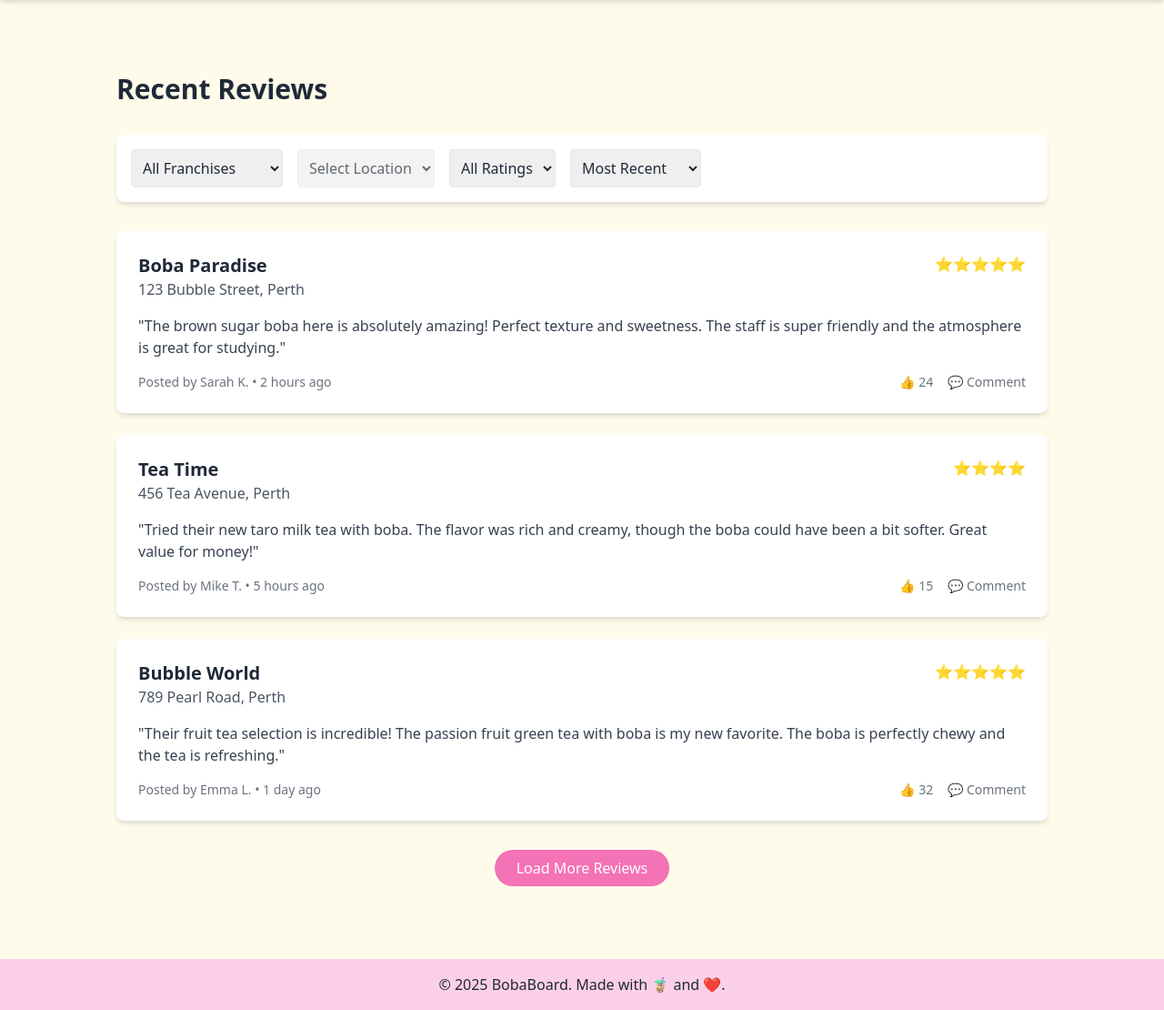
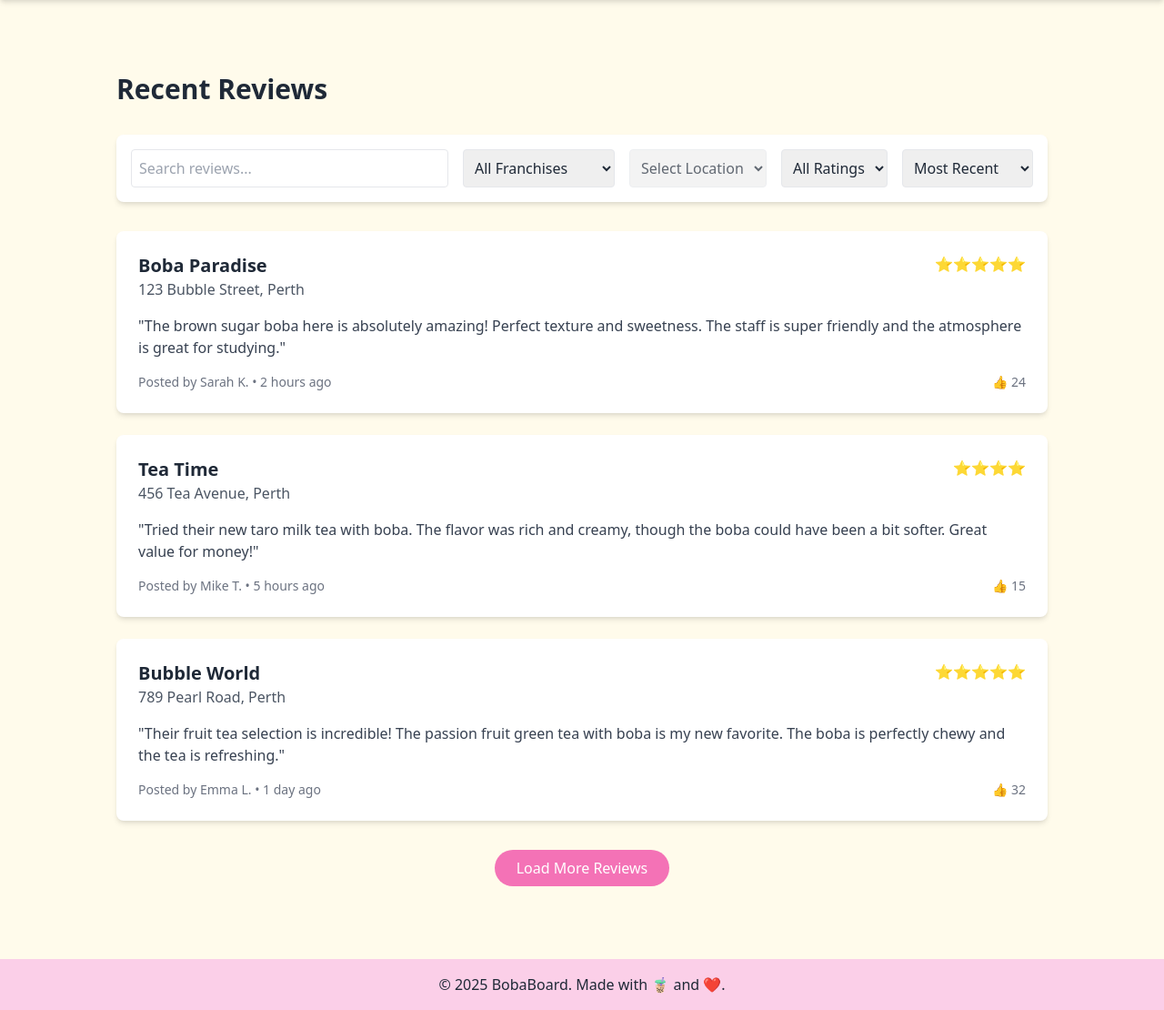
Before and after one commit to mrtwiggy/CITS3403_group_project, a Flask app: page /recent_reviews in a window 1280 px wide. Shown: the part 64-1174 px from the top of the page at 91% size. Run offline with Flask 3, Linux system fonts and the light colour scheme; a user stored in the database is signed in; parts of the project's set-up code (start-up, migrations or seed data) failed here and were passed over.

Commit message:
Added navbar animations, removed skeleton example review in the 'upload reviews' page, moved log out button in dashboard, changed the site to redirect logged out users to the landing page.

```diff
--- a/routes.py
+++ b/routes.py
@@ -63,7 +63,7 @@ def update_profile_pic():
 @login_required
 def logout():
     logout_user()
-    return redirect(url_for('login'))
+    return redirect(url_for('index'))
 
 @app.route('/')
 def index():
--- a/static/css/styles.css
+++ b/static/css/styles.css
@@ -3,13 +3,13 @@
 /* Global styles */
 
 /* Navigation link hover animation */
-nav a {
+header nav a {
     position: relative;
     text-decoration: none;
     transition: color 0.3s ease;
 }
 
-nav a::after {
+header nav a::after {
     content: '';
     position: absolute;
     width: 0;
@@ -20,6 +20,6 @@ nav a::after {
     transition: width 0.3s ease;
 }
 
-nav a:hover::after {
+header nav a:hover::after {
     width: 100%;
 }
--- a/templates/base.html
+++ b/templates/base.html
@@ -5,6 +5,7 @@
     <meta name="viewport" content="width=device-width, initial-scale=1.0">
     <title>{% block title %}BobaBoard{% endblock %}</title>
     <link rel="stylesheet" href="https://cdn.jsdelivr.net/npm/tailwindcss@2.2.19/dist/tailwind.min.css">
+    <link rel="stylesheet" href="{{ url_for('static', filename='css/styles.css') }}">
     {% block extra_css %}{% endblock %}
 </head>
 <body class="bg-yellow-50 text-gray-800 min-h-screen flex flex-col">
--- a/templates/recent_reviews.html
+++ b/templates/recent_reviews.html
@@ -9,6 +9,14 @@
     <!-- Review Filters -->
     <div class="bg-white p-4 rounded-lg shadow-md mb-8">
         <div class="flex flex-wrap gap-4">
+            <!-- Search Bar -->
+            <div class="w-full md:w-auto flex-grow">
+                <input type="text"
+                       id="review-search"
+                       placeholder="Search reviews..."
+                       class="w-full p-2 border rounded focus:outline-none focus:ring-2 focus:ring-pink-500"
+                       onkeyup="filterReviews()">
+            </div>
             <select id="franchise-select" class="p-2 border rounded" onchange="updateLocations()">
                 <option value="">All Franchises</option>
                 <option value="Boba Boba">Boba Boba</option>
@@ -42,9 +50,9 @@
     </div>
 
     <!-- Reviews List -->
-    <div class="space-y-6">
+    <div class="space-y-6" id="reviews-container">
         <!-- Review 1 -->
-        <div class="bg-white p-6 rounded-lg shadow-md">
+        <div class="bg-white p-6 rounded-lg shadow-md review-card">
             <div class="flex justify-between items-start mb-4">
                 <div>
                     <h3 class="text-xl font-semibold">Boba Paradise</h3>
@@ -56,17 +64,23 @@
             <div class="flex justify-between items-center text-sm text-gray-500">
                 <span>Posted by Sarah K. • 2 hours ago</span>
                 <div class="flex items-center space-x-4">
+                    {% if current_user.is_authenticated %}
+                        <button class="flex items-center space-x-1 hover:text-pink-500">
+                            <span>👍</span>
+                            <span>24</span>
+                        </button>
+                    {% else %}
                         <button class="flex items-center space-x-1 hover:text-pink-500" onclick="showLoginPrompt()">
                             <span>👍</span>
                             <span>24</span>
                         </button>
-                    <button class="hover:text-pink-500" onclick="showLoginPrompt()">💬 Comment</button>
+                    {% endif %}
                 </div>
             </div>
         </div>
 
         <!-- Review 2 -->
-        <div class="bg-white p-6 rounded-lg shadow-md">
+        <div class="bg-white p-6 rounded-lg shadow-md review-card">
             <div class="flex justify-between items-start mb-4">
                 <div>
                     <h3 class="text-xl font-semibold">Tea Time</h3>
@@ -78,17 +92,23 @@
             <div class="flex justify-between items-center text-sm text-gray-500">
                 <span>Posted by Mike T. • 5 hours ago</span>
                 <div class="flex items-center space-x-4">
+                    {% if current_user.is_authenticated %}
+                        <button class="flex items-center space-x-1 hover:text-pink-500">
+                            <span>👍</span>
+                            <span>15</span>
+                        </button>
+                    {% else %}
                         <button class="flex items-center space-x-1 hover:text-pink-500" onclick="showLoginPrompt()">
                             <span>👍</span>
                             <span>15</span>
                         </button>
-                    <button class="hover:text-pink-500" onclick="showLoginPrompt()">💬 Comment</button>
+                    {% endif %}
                 </div>
             </div>
         </div>
 
         <!-- Review 3 -->
-        <div class="bg-white p-6 rounded-lg shadow-md">
+        <div class="bg-white p-6 rounded-lg shadow-md review-card">
             <div class="flex justify-between items-start mb-4">
                 <div>
                     <h3 class="text-xl font-semibold">Bubble World</h3>
@@ -100,35 +120,45 @@
             <div class="flex justify-between items-center text-sm text-gray-500">
                 <span>Posted by Emma L. • 1 day ago</span>
                 <div class="flex items-center space-x-4">
+                    {% if current_user.is_authenticated %}
+                        <button class="flex items-center space-x-1 hover:text-pink-500">
+                            <span>👍</span>
+                            <span>32</span>
+                        </button>
+                    {% else %}
                         <button class="flex items-center space-x-1 hover:text-pink-500" onclick="showLoginPrompt()">
                             <span>👍</span>
                             <span>32</span>
                         </button>
-                    <button class="hover:text-pink-500" onclick="showLoginPrompt()">💬 Comment</button>
+                    {% endif %}
                 </div>
             </div>
         </div>
     </div>
 
-    <!-- Load More Button -->
+    <!-- Load More Button - Only show for authenticated users -->
+    {% if current_user.is_authenticated %}
     <div class="text-center mt-8">
-        <button class="bg-pink-400 text-white py-2 px-6 rounded-full hover:bg-pink-500 transition duration-300" onclick="showLoginPrompt()">
+        <button class="bg-pink-400 text-white py-2 px-6 rounded-full hover:bg-pink-500 transition duration-300">
             Load More Reviews
         </button>
     </div>
+    {% endif %}
 </main>
 
-<!-- Login Prompt Modal -->
+<!-- Login Prompt Modal - Only show for non-authenticated users -->
+{% if not current_user.is_authenticated %}
 <div id="loginPrompt" class="fixed inset-0 bg-black bg-opacity-50 hidden flex items-center justify-center">
     <div class="bg-white p-8 rounded-lg max-w-md w-full mx-4">
         <h2 class="text-2xl font-bold mb-4">Sign In Required</h2>
         <p class="text-gray-600 mb-6">Please sign in to view more reviews and interact with the community.</p>
         <div class="flex justify-end space-x-4">
             <button onclick="hideLoginPrompt()" class="px-4 py-2 text-gray-600 hover:text-gray-800">Cancel</button>
-            <a href="../index.html" class="bg-pink-400 text-white px-4 py-2 rounded hover:bg-pink-500">Sign In</a>
+            <a href="{{ url_for('login') }}" class="bg-pink-400 text-white px-4 py-2 rounded hover:bg-pink-500">Sign In</a>
         </div>
     </div>
 </div>
+{% endif %}
 
 {% endblock %}
 
@@ -219,5 +249,21 @@
     function hideLoginPrompt() {
         document.getElementById('loginPrompt').classList.add('hidden');
     }
+
+    // Search functionality
+    function filterReviews() {
+        const searchInput = document.getElementById('review-search');
+        const searchText = searchInput.value.toLowerCase();
+        const reviewCards = document.getElementsByClassName('review-card');
+
+        for (let card of reviewCards) {
+            const reviewText = card.textContent.toLowerCase();
+            if (reviewText.includes(searchText)) {
+                card.style.display = '';
+            } else {
+                card.style.display = 'none';
+            }
+        }
+    }
 </script>
 {% endblock %}
```
Also changed, not shown: templates/dashboard.html (+7 -7 lines), templates/reviews.html (+1 -14 lines), instance/bobabord.db (added), 1 other file. Lines whose indentation alone changed are shown as unchanged.
